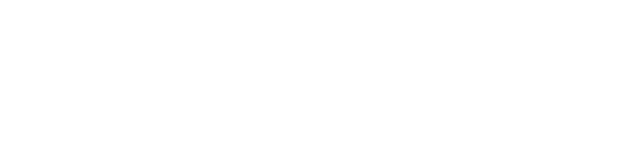
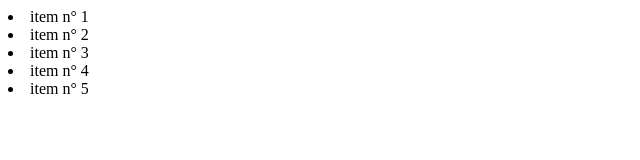
Before and after one commit to antoniocaminos/git-npm, a plain HTML site: page index.html in a window 1280 px wide. Shown: the whole page, without its empty margins (0-640 px from the left). Drawn offline with Linux system fonts and the light colour scheme.

Commit message:
se agrego lista

```diff
--- a/index.html
+++ b/index.html
@@ -16,7 +16,11 @@
         <!--[if lt IE 7]>
             <p class="browsehappy">You are using an <strong>outdated</strong> browser. Please <a href="#">upgrade your browser</a> to improve your experience.</p>
         <![endif]-->
-
+        <li>item n° 1</li>
+        <li>item n° 2</li>
+        <li>item n° 3</li>
+        <li>item n° 4</li>
+        <li>item n° 5</li>
         <script src="" async defer></script>
     </body>
 </html>
```
